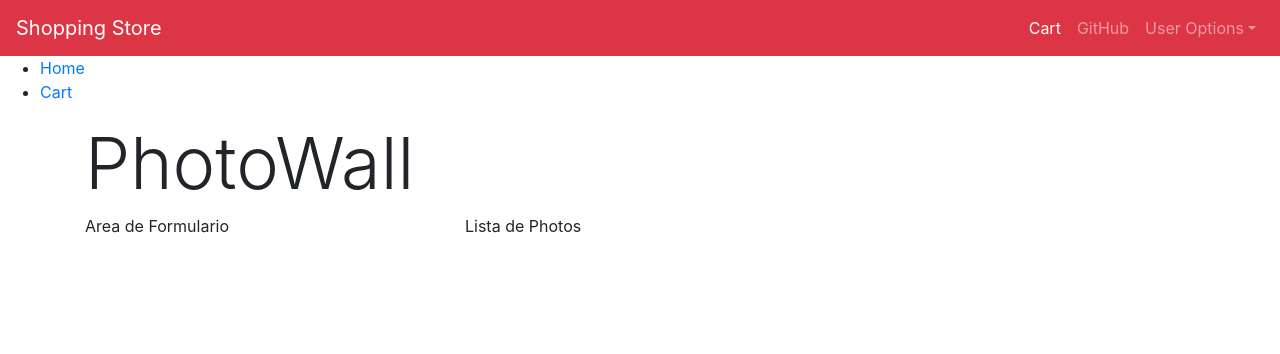
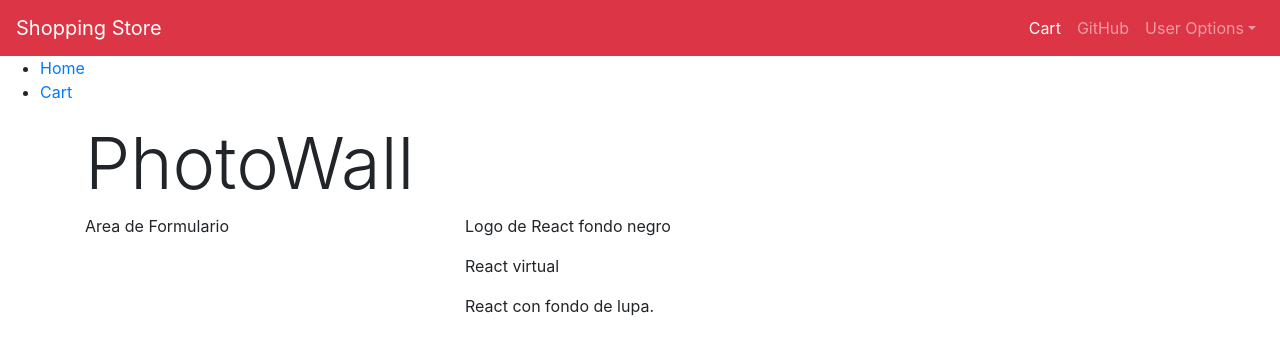
Before and after one commit to draconetics/react-friday, a React (Create React App) app: page /cart in a window 1280 px wide. Shown: the top 354 px of the page. Built offline with nearby package versions, Linux system fonts and the light colour scheme.

Commit message:
probando el import y el mapping.

```diff
--- a/src/pages/CartPage.js
+++ b/src/pages/CartPage.js
@@ -1,7 +1,18 @@
 import React from 'react';
 import { Button, Container, Row, Col, Card, CardImg,CardTitle, CardBody, CardSubtitle, CardText } from 'reactstrap';
+import {photoList} from './../shared/photos';
 
-function CartPage() {
+class CartPage extends React.Component {
+
+    constructor() {
+        super();
+        this.state={
+            photoList
+        }
+    }
+
+    render() {
+        const PhotoList = this.state.photoList.map((photo, i)=><p>{photo.detail}</p>);
         return (
             <Container>
                 <h1 className="display-3 photowall-title">PhotoWall</h1>
@@ -10,11 +21,12 @@ function CartPage() {
                     Area de Formulario
                 </Col>
                 <Col xs="8">
-                Lista de Photos
+                    {PhotoList}
                 </Col>
                 </Row>
             </Container>
         );
     }
+}
 
 export default CartPage;
--- a/src/shared/photos.js
+++ b/src/shared/photos.js
@@ -1,4 +1,4 @@
-export default photoList = [
+export const photoList = [
     {
         url: 'https://raddevon.com/wp-content/uploads/2018/10/react.jpg',
         detail: 'Logo de React fondo negro'
```
Lines whose indentation alone changed are shown as unchanged.
